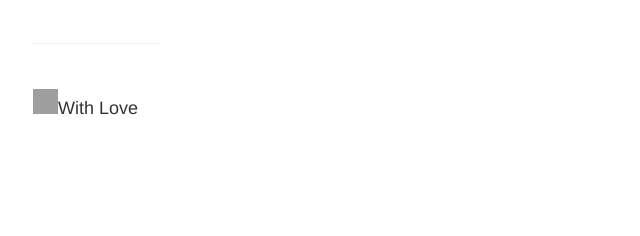
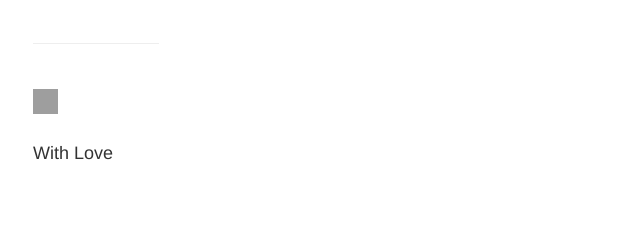
Before and after one commit to mdo/github-buttons, a Jekyll site: the page built from index.md, in a window 1280 px wide. Shown: the part 4723-4959 px from the top of the page, without its empty margins (319-959 px from the left). Built offline with Jekyll 4.4.1, drawn with Linux system fonts in a browser that asks for light colours; comment, search, counter and statistics services are not loaded; our own code applies the rules of GitHub Pages for plain Markdown files; before the commit the page ends 4917 px from its top, so only the background shows below that; grey boxes are pictures that could not be loaded.

Commit message:
Update index.md

```diff
--- a/index.md
+++ b/index.md
@@ -137,4 +137,8 @@ The unofficial GitHub buttons are available on GitHub for downloading, forking,
 
 ---
 
-<img class="hrt-icon" src="http://www.iconarchive.com/download/i66645/designbolts/free-valentine-heart/Heart.ico">With Love
+<img class="hrt-icon" src="http://www.iconarchive.com/download/i66645/designbolts/free-valentine-heart/Heart.ico">
+
+<p>
+  With Love
+</p>
```
